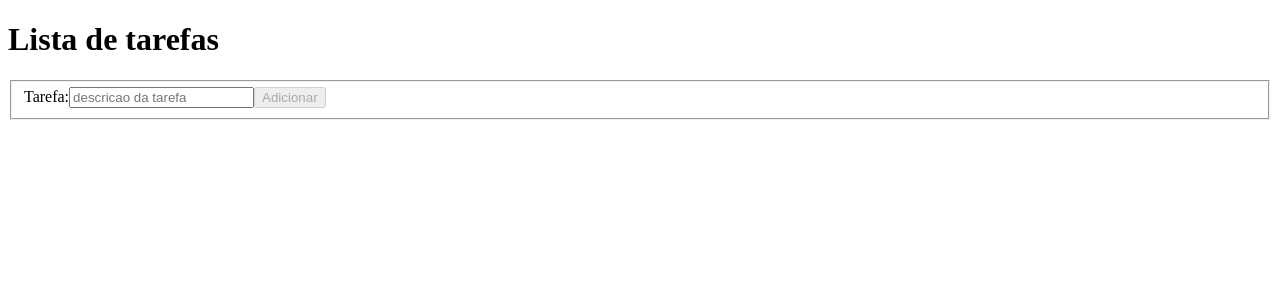
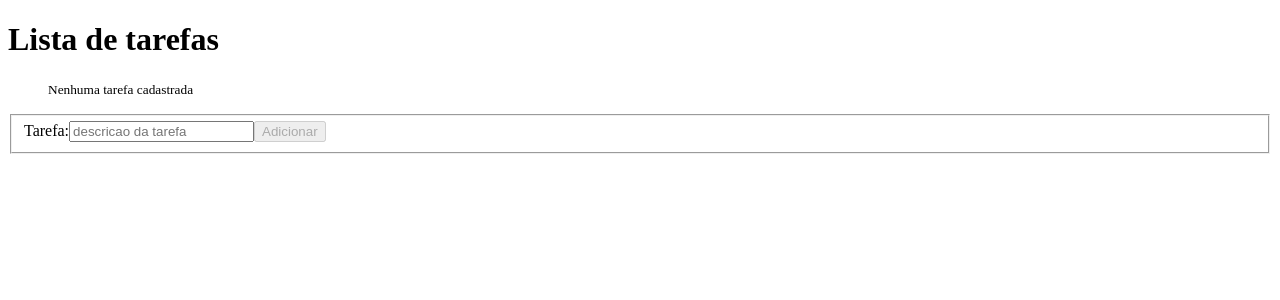
Before and after one commit to AlicioCunha/to-do-list, an Angular app: page / in a window 1280 px wide. Shown: the top 300 px of the page. Built offline with nearby package versions, Linux system fonts and the light colour scheme.

Commit message:
validacao lista vazia

```diff
--- a/src/app/app.component.html
+++ b/src/app/app.component.html
@@ -1,6 +1,7 @@
 <h1>{{ title }}</h1>
 
 <ul>
+  <p *ngIf="listaTarefas.length==0"><small>Nenhuma tarefa cadastrada</small></p>
   <li *ngFor="let item of listaTarefas">
     {{ item.id }} - {{ item.descricao }}
     <button *ngIf="!item.done" (click)="markAsDone(item)">Concluir</button>
```
